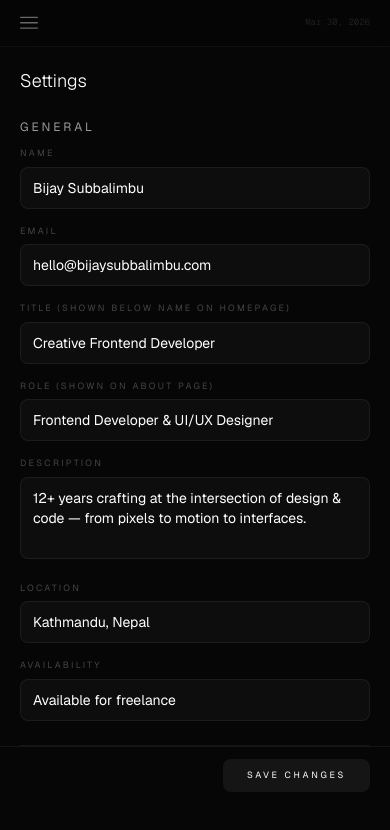
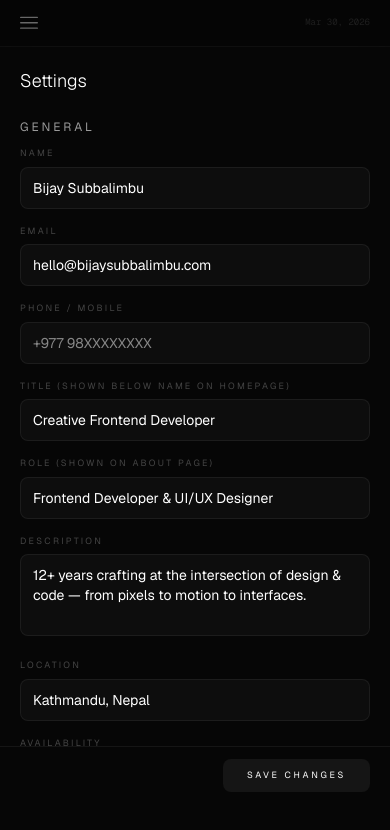
Before and after one commit to Limbuthitoo/portfolio, a Next.js app: page /dashboard/settings in a window 390 px wide. Shown: the top 830 px of the page. Built offline with nearby package versions, Linux system fonts and the light colour scheme.

Commit message:
Add phone/mobile field to settings, contact page, and resume

```diff
--- a/src/app/contact/ContactPageClient.tsx
+++ b/src/app/contact/ContactPageClient.tsx
@@ -128,6 +128,19 @@ export default function ContactPageClient({ siteConfig }: { siteConfig: SiteConf
                     <span className="inline-block ml-2 opacity-0 -translate-x-1 group-hover/email:opacity-100 group-hover/email:translate-x-0 transition-all duration-300 text-[var(--cyan)]">↗</span>
                   </a>
                 </InfoBlock>
+
+                {siteConfig.phone && (
+                  <InfoBlock label="Phone">
+                    <a
+                      href={`tel:${siteConfig.phone.replace(/\s/g, '')}`}
+                      className="text-base md:text-lg font-medium text-[var(--fg)] hover:text-[var(--cyan)] transition-colors duration-300 group/phone"
+                      data-cursor="Call"
+                    >
+                      {siteConfig.phone}
+                      <span className="inline-block ml-2 opacity-0 -translate-x-1 group-hover/phone:opacity-100 group-hover/phone:translate-x-0 transition-all duration-300 text-[var(--cyan)]">↗</span>
+                    </a>
+                  </InfoBlock>
+                )}
 
                 <InfoBlock label="Location">
                   <p className="text-base md:text-lg font-medium text-[var(--fg)]">{siteConfig.location}</p>
--- a/src/app/dashboard/settings/page.tsx
+++ b/src/app/dashboard/settings/page.tsx
@@ -107,6 +107,12 @@ export default function SettingsPage() {
           <div>
             <label className={labelCls}>Email</label>
             <input className={inputCls} value={config.email} onChange={(e) => set('email', e.target.value)} />
+          </div>
+        </div>
+        <div className="grid grid-cols-1 md:grid-cols-2 gap-4">
+          <div>
+            <label className={labelCls}>Phone / Mobile</label>
+            <input className={inputCls} value={config.phone || ''} onChange={(e) => set('phone', e.target.value)} placeholder="+977 98XXXXXXXX" />
           </div>
         </div>
         <div className="grid grid-cols-1 md:grid-cols-2 gap-4">
--- a/src/app/resume/ResumeClient.tsx
+++ b/src/app/resume/ResumeClient.tsx
@@ -84,6 +84,7 @@ export default function ResumeClient({ siteConfig, experiences }: Props) {
             <p className="text-[11.5px] text-[#555] mt-2 tracking-wide">
               {[
                 siteConfig.location,
+                siteConfig.phone || null,
                 siteConfig.email,
                 siteConfig.social?.linkedin
                   ? siteConfig.social.linkedin.replace("https://", "")
--- a/src/types/index.ts
+++ b/src/types/index.ts
@@ -96,6 +96,7 @@ export interface SiteConfig {
   role: string;
   description: string;
   email: string;
+  phone?: string;
   social: {
     github?: string;
     linkedin?: string;
```
